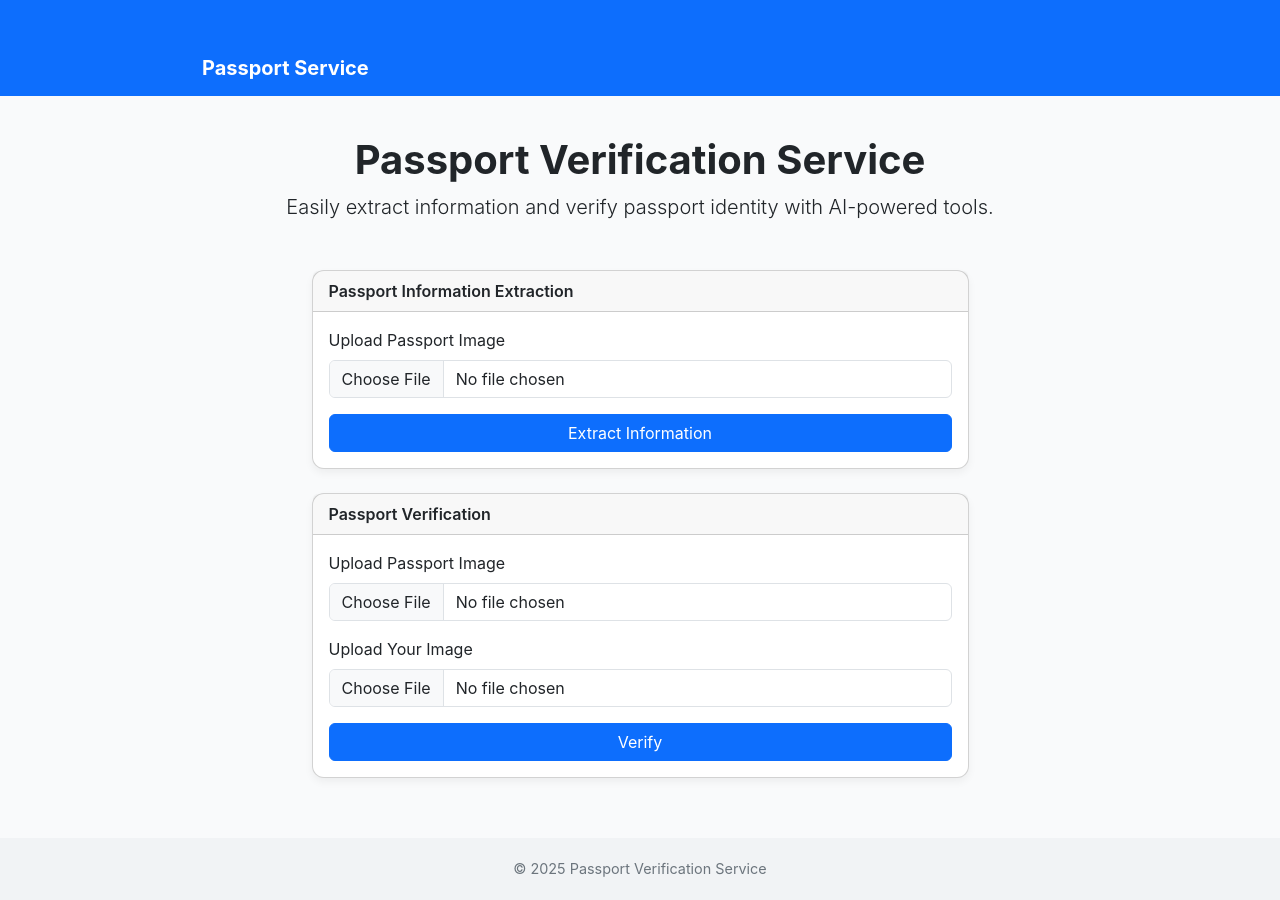
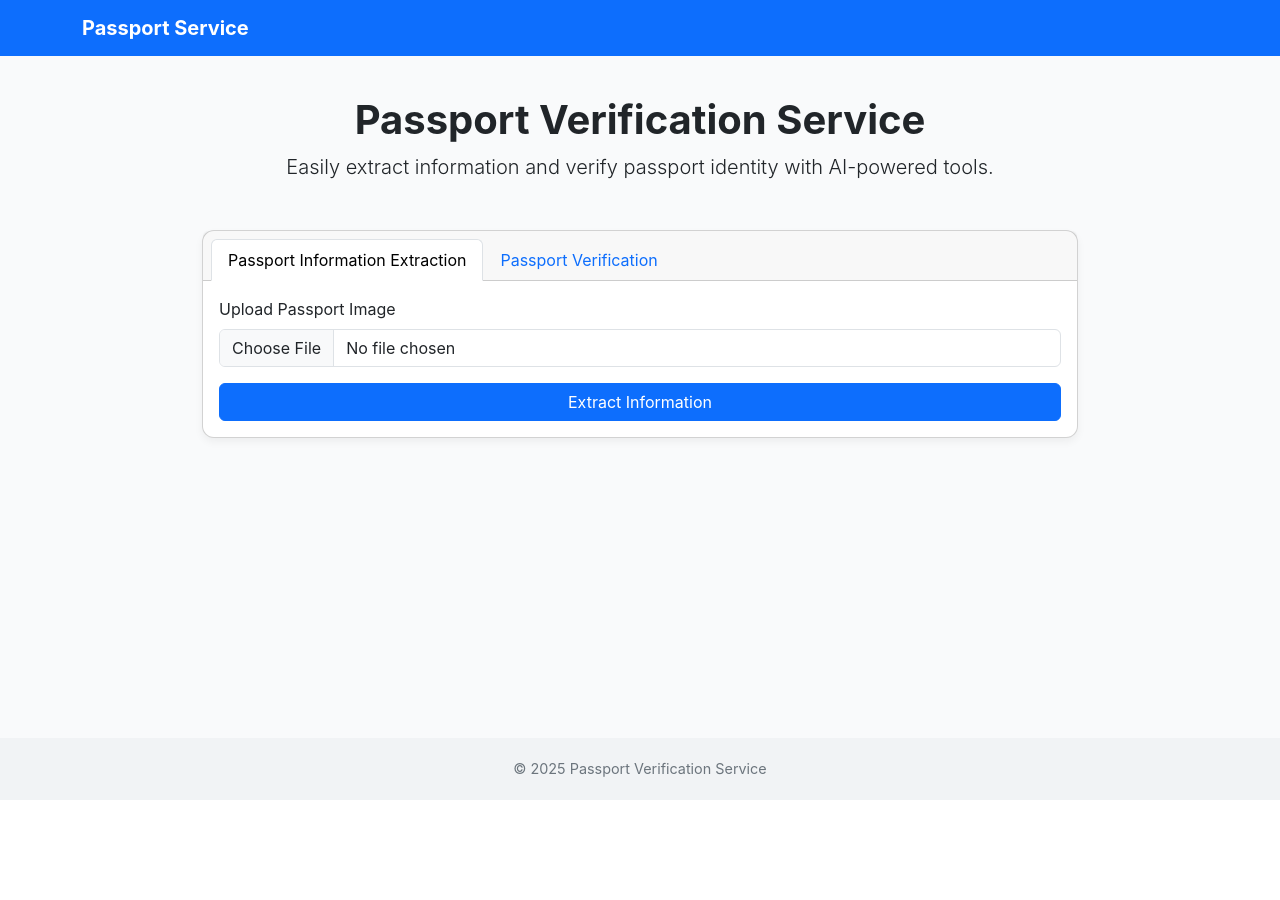
Before and after one commit to ikram98ai/ml_projects, a FastAPI app: page /index in a window 1280 px wide. After the commit the page ends 800 px from the top, so only its background shows below. Run offline with FastAPI, Linux system fonts and the light colour scheme.

Commit message:
adding tabs for each section

```diff
--- a/ai-solutions/passport_verification/app/ai.py
+++ b/ai-solutions/passport_verification/app/ai.py
@@ -51,7 +51,6 @@
         else:
             raise e
 
-    print("Response: ", response)
     if response["FaceMatches"]:
         face_match = response["FaceMatches"][0]
         score = face_match["Similarity"]
--- a/ai-solutions/passport_verification/app/templates/base.html
+++ b/ai-solutions/passport_verification/app/templates/base.html
@@ -7,31 +7,42 @@
     <link href="https://cdn.jsdelivr.net/npm/bootstrap@5.3.0/dist/css/bootstrap.min.css" rel="stylesheet">
     <style>
         body {
+            display: flex;
+            flex-direction: column;
+            min-height: 100vh;
             background-color: #f9fafb;
             font-family: -apple-system, BlinkMacSystemFont, "Segoe UI", Roboto, "Helvetica Neue", Arial, sans-serif;
         }
         .navbar {
             background-color: #0d6efd;
         }
-        .navbar-brand, .nav-link, .navbar-text {
+        .navbar-brand, .navbar .nav-link, .navbar-text {
             color: white !important;
         }
-        .container {
+        main.container {
             max-width: 900px;
             margin-top: 40px;
+            flex-grow: 1;
         }
         .card {
             border-radius: 12px;
             box-shadow: 0 4px 8px rgba(0,0,0,0.05);
         }
         footer {
-            margin-top: 60px;
+            margin-top: auto;
             padding: 20px 0;
             background-color: #f1f3f5;
             text-align: center;
             font-size: 0.9rem;
             color: #6c757d;
         }
+        .detected-face-img {
+            max-width: 200px;
+            max-height: 200px;
+            width: auto;
+            height: auto;
+        }
+
     </style>
     {% block head %}{% endblock %}
 </head>
@@ -44,12 +55,13 @@
     </nav>
 
     <!-- Main content -->
-    <div class="container">
+    <main class="container">
         {% block content %}{% endblock %}
-    </div>
+    </main>
 
     <footer>
         <div>© {{ 2025 }} Passport Verification Service</div>
     </footer>
+    <script src="https://cdn.jsdelivr.net/npm/bootstrap@5.3.0/dist/js/bootstrap.bundle.min.js"></script>
 </body>
 </html>
--- a/ai-solutions/passport_verification/app/templates/index.html
+++ b/ai-solutions/passport_verification/app/templates/index.html
@@ -1,5 +1,6 @@
 {% extends "base.html" %}
 {% block title %}Passport Verification{% endblock %}
+
 
 {% block content %}
 <div class="text-center mb-5">
@@ -7,11 +8,20 @@
     <p class="lead">Easily extract information and verify passport identity with AI-powered tools.</p>
 </div>
 
-<div class="vstack gap-4 align-items-center">
-    <div class="w-75">
-        <div class="card h-100">
-            <div class="card-header fw-semibold">Passport Information Extraction</div>
-            <div class="card-body">
+<div class="card">
+    <div class="card-header">
+        <ul class="nav nav-tabs card-header-tabs" id="myTab" role="tablist">
+            <li class="nav-item" role="presentation">
+                <button class="nav-link active" id="extraction-tab" data-bs-toggle="tab" data-bs-target="#extraction" type="button" role="tab" aria-controls="extraction" aria-selected="true">Passport Information Extraction</button>
+            </li>
+            <li class="nav-item" role="presentation">
+                <button class="nav-link" id="verification-tab" data-bs-toggle="tab" data-bs-target="#verification" type="button" role="tab" aria-controls="verification" aria-selected="false">Passport Verification</button>
+            </li>
+        </ul>
+    </div>
+    <div class="card-body">
+        <div class="tab-content" id="myTabContent">
+            <div class="tab-pane fade show active" id="extraction" role="tabpanel" aria-labelledby="extraction-tab">
                 <form id="extraction-form" action="/extraction" method="post" enctype="multipart/form-data">
                     <div class="mb-3">
                         <label for="passport_img_extraction" class="form-label">Upload Passport Image</label>
@@ -45,13 +55,7 @@
                     {% endif %}
                 </div>
             </div>
-        </div>
-    </div>
-
-    <div class="w-75">
-        <div class="card h-100">
-            <div class="card-header fw-semibold">Passport Verification</div>
-            <div class="card-body">
+            <div class="tab-pane fade" id="verification" role="tabpanel" aria-labelledby="verification-tab">
                 <form id="verification-form" action="/verification" method="post" enctype="multipart/form-data">
                     <div class="mb-3">
                         <label for="passport_img_verification" class="form-label">Upload Passport Image</label>
@@ -83,7 +87,7 @@
                         {% if verification_result.detected_face %}
                         <div class="mt-3">
                             <h6 class="fw-semibold">Detected Face from Passport:</h6>
-                            <img src="{{ verification_result.detected_face }}" class="img-fluid rounded" alt="Detected Face">
+                            <img src="{{ verification_result.detected_face }}" class="img-fluid rounded detected-face-img" alt="Detected Face">
                         </div>
                         {% endif %}
                     </div>
```
